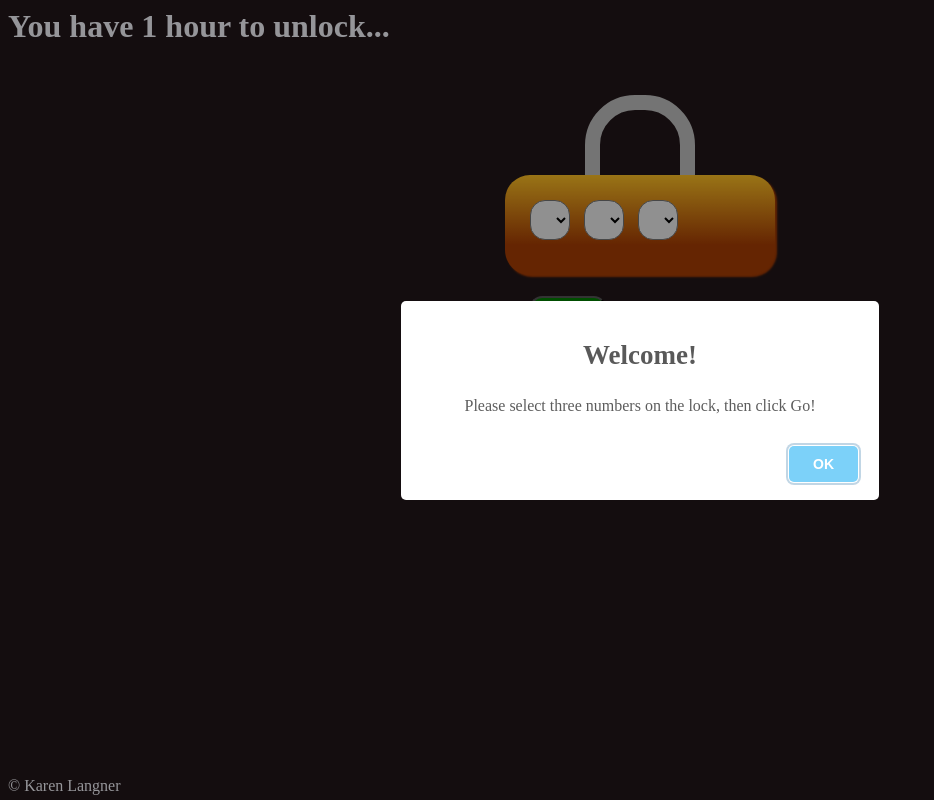
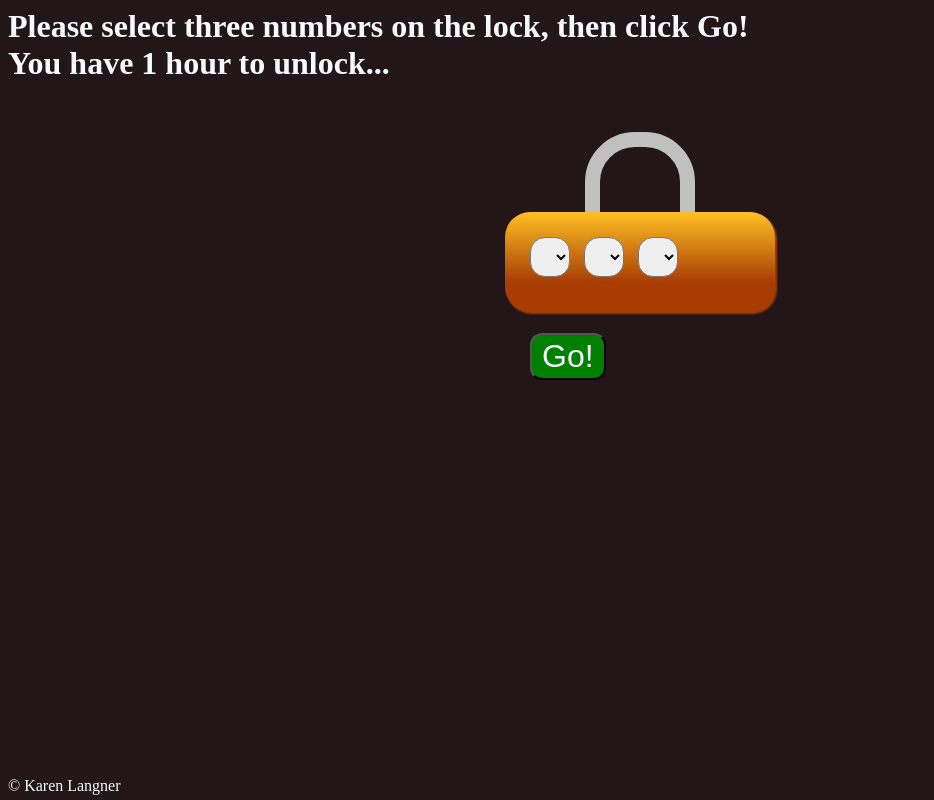
Before and after one commit to krenabeth/lockbox, a plain HTML site: page public/index.html in a window 1280 px wide. Shown: the whole page, without its empty margins (0-934 px from the left). Drawn offline with nearby package versions, Linux system fonts and the light colour scheme; some packages are replaced by stand-ins of ours.

Commit message:
changed alert info to instructions

```diff
--- a/public/html/lock1.html
+++ b/public/html/lock1.html
@@ -1,4 +1,4 @@
-<h1 class="instructions">You have 1 hour to unlock...</h1>
+<h1 class="instructions">Please select three numbers on the lock, then click Go!<br>You have 1 hour to unlock...</h1>
 <div class="toplock1"></div>
 <div class="lock1">
 
--- a/public/js/firstcontroller.js
+++ b/public/js/firstcontroller.js
@@ -1,13 +1,6 @@
 var app = angular.module('lockApp');
 
 app.controller('firstCtrl', ['$scope', '$location', function($scope, $location){
-
-
-	swal({
-		title: "Welcome!",
-		text: "Please select three numbers on the lock, then click Go!",
-		type: "info",
-		confirmButtonText: "Ok" });
 
 	$scope.solve = function(lock1) {
 		var one = true;
```
